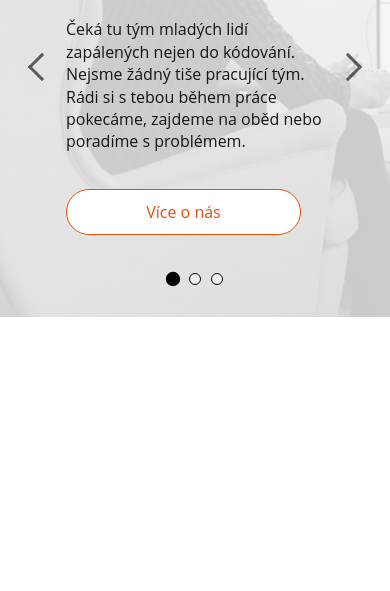
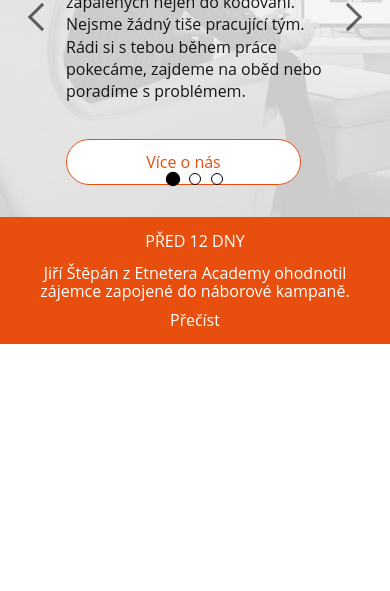
Before and after one commit to frantisekh/etnetera, a website: page src/index.html in a window 390 px wide. Shown: the part 253-844 px from the top of the page. Drawn offline with nearby package versions, Linux system fonts and the light colour scheme; files that its build step writes are made by us from their sources.

Commit message:
feat: Implement announcement banner
- Add announcement banner with clickable link
- Use flex layout for responsive design
- Fix darken() deprecation with color.adjust()
- Define desktop-down mixin for media queries

```diff
--- a/src/index.html
+++ b/src/index.html
@@ -91,6 +91,18 @@
         </div>
     </section>
 
+    <div class="announcement">
+        <a href="#" class="announcement__link">
+            <div class="announcement__container">
+                <div class="announcement__content">
+                    <span class="announcement__date">Před 12 dny</span>
+                    <span class="announcement__text">Jiří Štěpán z Etnetera Academy ohodnotil zájemce zapojené do náborové kampaně.</span>
+                    <span class="announcement__action">Přečíst</span>
+                </div>
+            </div>
+        </a>
+    </div>
+
     <script src="js/main.js" type="module"></script>
 </body>
 </html>
--- a/src/scss/abstracts/_mixins.scss
+++ b/src/scss/abstracts/_mixins.scss
@@ -21,6 +21,18 @@
 
 @mixin large {
     @media (min-width: #{$breakpoint-large}) {
+        @content;
+    }
+}
+
+@mixin desktop-down {
+    @media (max-width: #{$breakpoint-desktop - 1px}) {
+        @content;
+    }
+}
+
+@mixin tablet-only {
+    @media (min-width: #{$breakpoint-tablet}) and (max-width: #{$breakpoint-desktop - 1px}) {
         @content;
     }
 }
--- a/src/scss/abstracts/_variables.scss
+++ b/src/scss/abstracts/_variables.scss
@@ -1,12 +1,12 @@
 // Colors
 $color-primary: #2C5EE6;         // Hlavní modrá barva
-$color-secondary: #e84e0e;       // Červená barva pro zvýraznění
+$color-secondary: #E84E0E;       // Červená barva pro zvýraznění
 $color-black: #000000;           // Černá barva pro zvýraznění
 $color-text: #333333;           // Základní barva textu
 $color-text-light: #666666;     // Světlejší text
 $color-background: #FFFFFF;      // Pozadí
 $color-background-alt: #F5F5F5;  // Alternativní pozadí
-$color-white: #FFFFFF;  // Alternativní pozadí
+$color-white: #FFFFFF;  // Alternativní pozadí           // Oranžová barva pro oznámení
 
 // Typography
 $font-family-base: 'Open Sans', sans-serif;
@@ -24,6 +24,7 @@ $breakpoint-large: 1200px;
 
 // Layout
 $container-max-width: 1200px;
+$container-width: 1200px;
 $grid-gap: 1rem;
 $section-spacing: 4rem;
 
--- /dev/null
+++ b/src/scss/components/_announcement.scss
@@ -0,0 +1,85 @@
+@use '../abstracts/variables' as *;
+@use '../abstracts/mixins' as *;
+@use 'sass:color';
+
+.announcement {
+    background-color: $color-secondary;
+    width: 100%;
+
+    &__link {
+        display: block;
+        text-decoration: none;
+        color: $color-white;
+        transition: background-color 0.3s ease;
+
+        &:hover, &:focus {
+            background-color: color.adjust($color-secondary, $lightness: -5%);
+        }
+    }
+
+    &__container {
+        max-width: $container-width;
+        margin: 0 auto;
+        padding: 0.75rem 1rem;
+
+        @include tablet {
+            padding: 1rem 2rem;
+        }
+
+        @include desktop {
+            padding: 1.5rem 3rem;
+        }
+    }
+
+    &__content {
+        display: flex;
+        justify-content: space-between;
+        align-items: center;
+        flex-wrap: wrap;
+        gap: 0.5rem;
+
+        @include mobile {
+            justify-content: center;
+            text-align: center;
+        }
+
+        @include tablet {
+            justify-content: space-around;
+            text-align: left;
+        }
+    }
+
+    &__date {
+        font-weight: 400;
+        text-transform: uppercase;
+        flex-shrink: 0;
+
+        @include mobile {
+            width: 100%;
+            text-align: center;
+            margin-bottom: 0.25rem;
+        }
+
+        @include tablet {
+            width: auto;
+            margin-bottom: 0;
+            margin-right: 1rem;
+        }
+    }
+
+    &__text {
+        text-align: center;
+        line-height: 1.1;
+        @include tablet {
+            max-width: 40%;
+        }
+    }
+
+    &__action {
+        font-weight: 400;
+        flex-shrink: 0;
+
+        @include mobile {
+        }
+    }
+}
--- a/src/scss/components/_header.scss
+++ b/src/scss/components/_header.scss
@@ -103,7 +103,7 @@
         margin: 0;
         padding: 0;
 
-        @media (max-width: #{$breakpoint-desktop - 1px}) {
+        @include desktop-down {
             flex-direction: column;
             align-items: center;
 
@@ -114,15 +114,15 @@
     }
 
     &__nav-item {
-        margin-left: 2rem;
+        font-size: 1.25rem;
+        margin: 0.75rem 0;
 
         &:first-child {
             margin-left: 0;
         }
 
-        @media (max-width: #{$breakpoint-desktop - 1px}) {
-            margin: 0 0 1.5rem 0;
-            font-size: 1.25rem;
+        @include desktop {
+            margin-left: 2rem;
         }
     }
 
--- a/src/scss/components/_hero.scss
+++ b/src/scss/components/_hero.scss
@@ -3,21 +3,18 @@
 
 .hero {
     position: relative;
-    min-height: 600px;
-    height: 600px;
+    min-height: 400px;
     background-size: cover;
     background-position: center;
     color: $color-black;
     overflow: hidden;
 
-    @media (max-width: #{$breakpoint-tablet}) {
-        height: 500px;
+    @include tablet {
         min-height: 500px;
     }
 
-    @media (max-width: #{$breakpoint-mobile}) {
-        height: 400px;
-        min-height: 400px;
+    @include desktop {
+        height: 600px;
     }
 
     // Slides container
@@ -151,11 +148,6 @@
         transform: translateY(20px);
         opacity: 0;
         transition: transform 0.5s ease-out 0.2s, opacity 0.5s ease-out 0.2s;
-
-        @media (max-width: #{$breakpoint-tablet - 1px}) {
-            width: 100%;
-            padding-right: 0;
-        }
     }
 
     &__title {
--- a/src/scss/style.scss
+++ b/src/scss/style.scss
@@ -3,6 +3,7 @@
 @use 'abstracts/mixins' as *;
 @use 'components/header';
 @use 'components/hero';
+@use 'components/announcement';
 // @use 'layout/header';
 // @use 'layout/footer';
 // @use 'layout/grid';
```
Also changed, not shown: _project-progress.md (+2 -2 lines), 1 other file.
